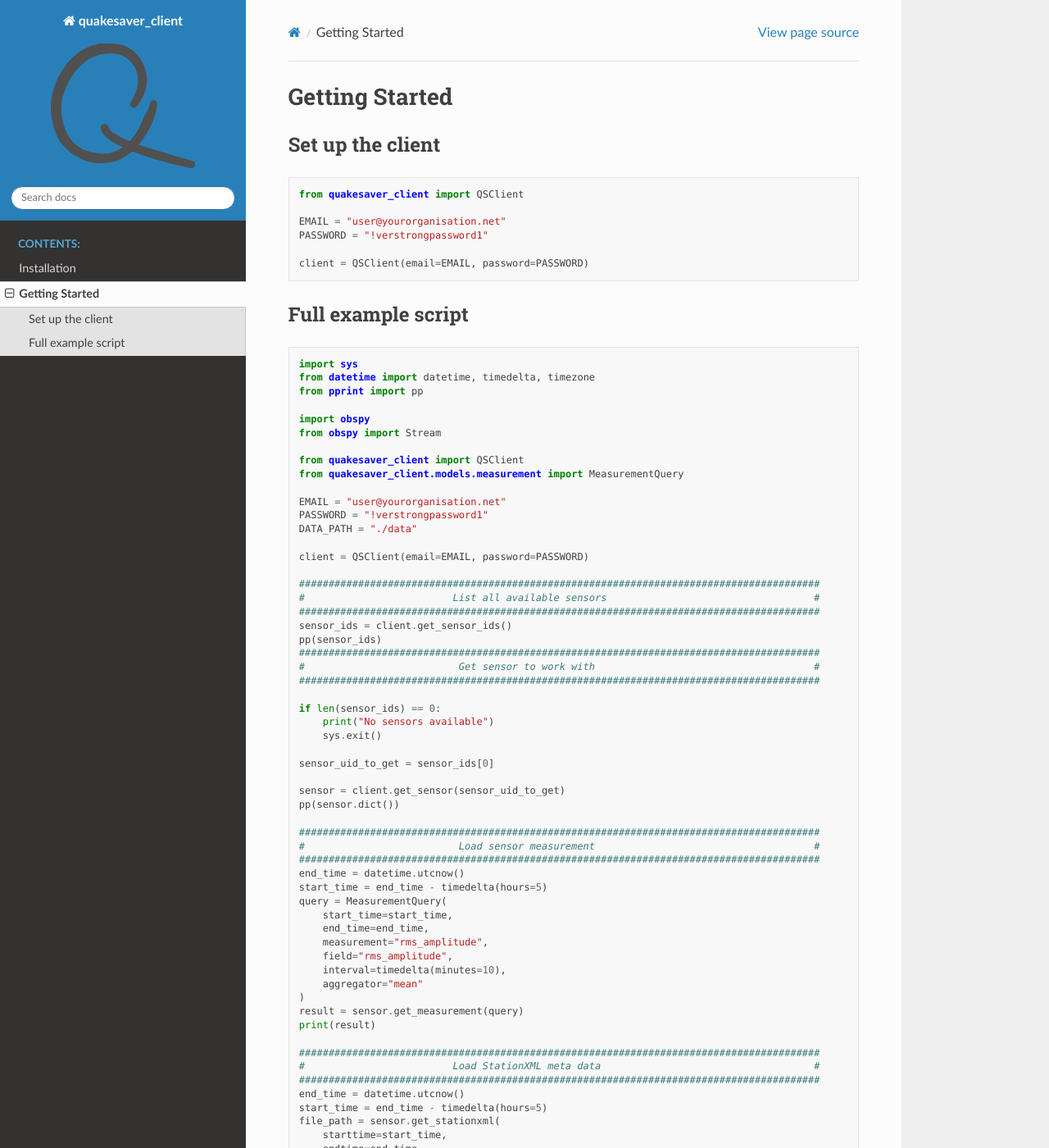
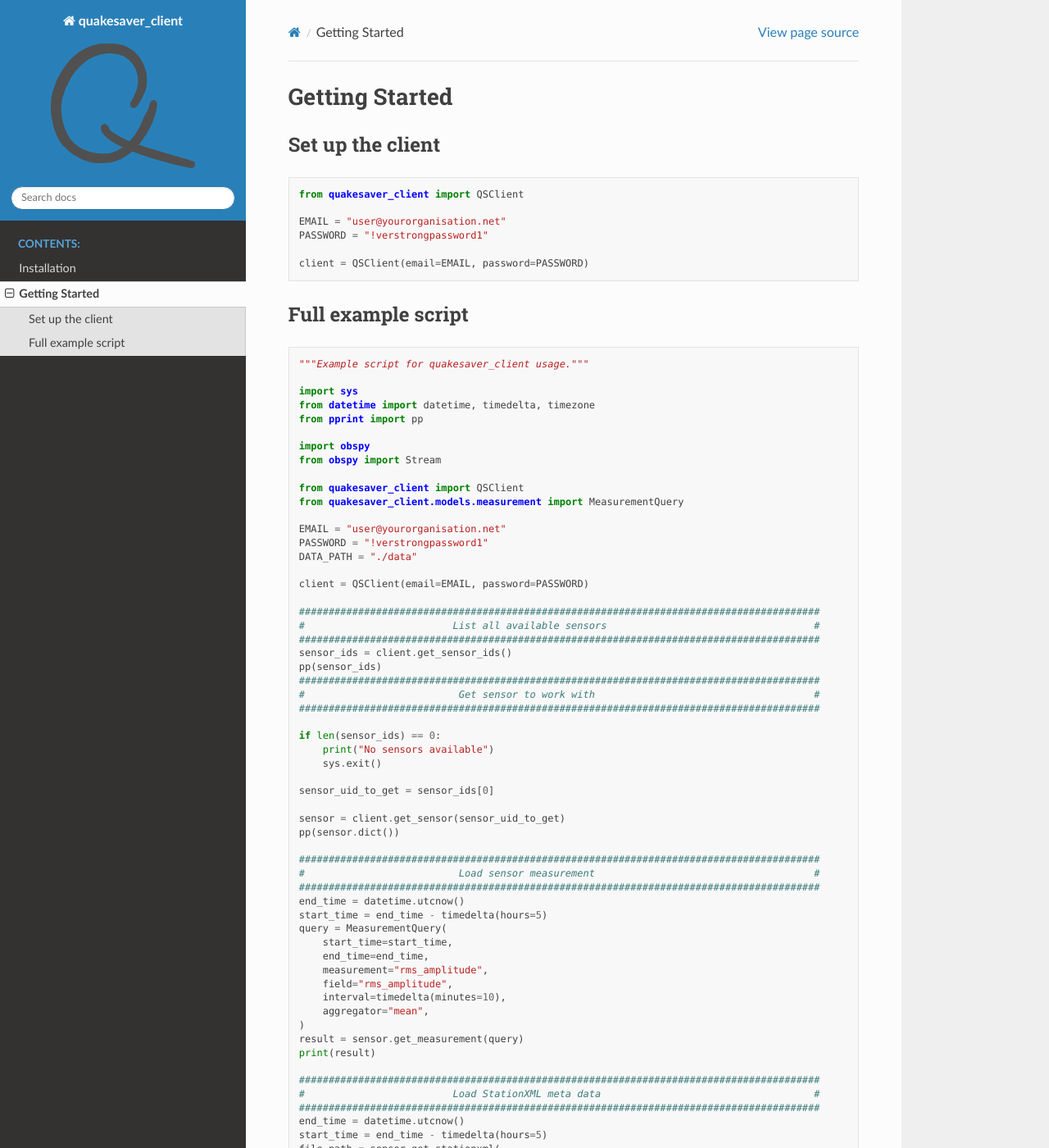
Before and after one commit to QuakeSaver/quakesaver-client, a Sphinx documentation site: the page built from docs/source/pages/getting_started.md, in a window 1280 px wide and 1400 px high. Shown: the whole window at 82% size. Built offline with Sphinx 7.4.7 and the Read the Docs theme 2.0.0, drawn with Linux system fonts in a browser that asks for light colours.

Commit message:
linting example script

````diff
--- a/docs/source/pages/getting_started.md
+++ b/docs/source/pages/getting_started.md
@@ -14,6 +14,8 @@
 ## Full example script
 
 ```python
+"""Example script for quakesaver_client usage."""
+
 import sys
 from datetime import datetime, timedelta, timezone
 from pprint import pp
@@ -59,7 +61,7 @@
     measurement="rms_amplitude",
     field="rms_amplitude",
     interval=timedelta(minutes=10),
-    aggregator="mean"
+    aggregator="mean",
 )
 result = sensor.get_measurement(query)
 print(result)
@@ -73,7 +75,7 @@
     starttime=start_time,
     endtime=end_time,
     level="response",
-    location_to_store=DATA_PATH
+    location_to_store=DATA_PATH,
 )
 with open(file_path, "r") as file:
     print(file.read())
@@ -84,9 +86,7 @@
 end_time = datetime.now(tz=timezone.utc)
 start_time = end_time - timedelta(hours=5)
 file_path = sensor.get_waveform_data(
-    starttime=start_time,
-    endtime=end_time,
-    location_to_store=DATA_PATH
+    starttime=start_time, endtime=end_time, location_to_store=DATA_PATH
 )
 stream: Stream = obspy.read(file_path)
 for trace in stream.traces:
````
